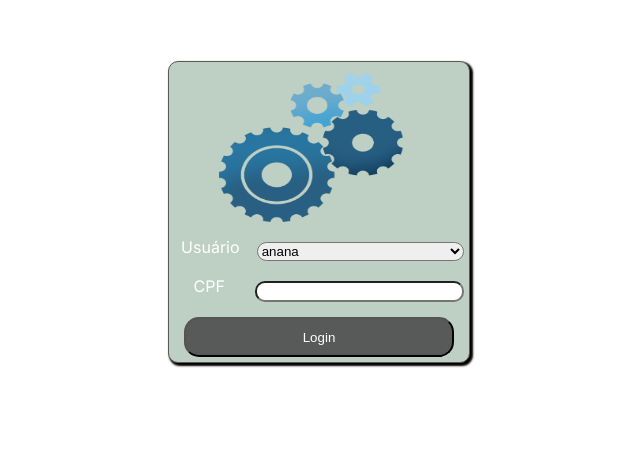
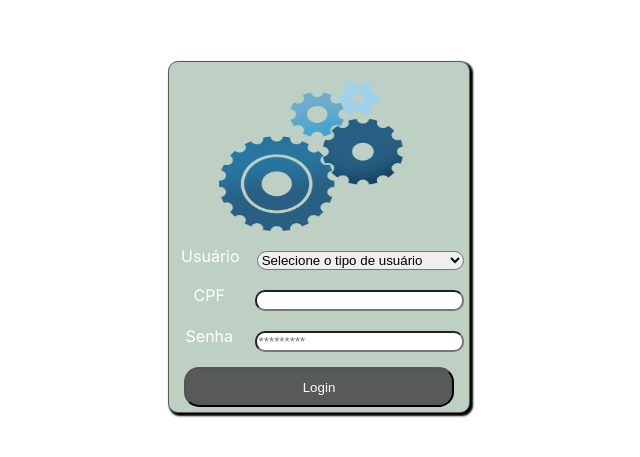
Before and after one commit to FELIPETERRIER/frontOficina, a Next.js app: page / in a window 1280 px wide. Shown: the part 139-596 px from the top of the page, without its empty margins (321-961 px from the left). Built offline with nearby package versions, Linux system fonts and the light colour scheme.

Commit message:
input senha

```diff
--- a/src/app/page.js
+++ b/src/app/page.js
@@ -9,6 +9,8 @@ import Gears from "../../public/images/gears.png"
 export default function Login() {
     const [user,setUser] = useState("");
     const[ident,setIdent] = useState("");
+    const[password,setPass] = useState("");
+
 
 
     const handleSubmit = () =>{
@@ -23,15 +25,22 @@ export default function Login() {
             </div>
             <div className={styles.users}>
                 <label>Usuário</label>
-                <select className={styles.input} type="text" onChange={(e) => setUser(e.target.value)}>
-                    <option>anana</option>
-                    <option>nana</option>
-                    <option>na</option>
+                <select className={styles.input} id="user" type="text" onChange={(e) => setUser(e.target.value)}>
+                    <option>Selecione o tipo de usuário</option>
+                    <option>Cliente</option>
+                    <option>Mecânico(a)</option>
+                    <option>Gerente</option>
+                    <option>Funileiro(a)</option>
+                    <option>Propietário(a)</option>
                 </select>
             </div>
             <div className={styles.identification}>
                 <label>CPF</label>
-                <InputMask className={styles.input}  onChange={(e)=> setIdent(e.target.value)} mask="999.999.999 - 99"  maskChar="_" required/>
+                <InputMask className={styles.input} id="cpf"  onChange={(e)=> setIdent(e.target.value)} mask="999.999.999 - 99"  maskChar="_" required/>
+            </div>
+            <div className={styles.password}>
+                <label>Senha</label>
+                <input type="password" id="password" className={styles.input}  onChange={(e)=> setPass(e.target.value)} placeholder="*********"required/>
             </div>
             <div className={styles.loginButton}>
                 <button onClick={handleSubmit}>Login</button>
--- a/src/styles/home.module.css
+++ b/src/styles/home.module.css
@@ -13,7 +13,7 @@
 .rectangle{
     background-color: #BECFC3;
     width: 300px;
-    height: 300px;
+    height: 350px;
     display: flex;
     flex-direction: column;
     justify-content:flex-end;
@@ -26,6 +26,7 @@
 
 .users,
 .identification,
+.password,
 .loginButton{
     display: flex;
     justify-content:center;
@@ -34,7 +35,8 @@
     margin: 5px auto;
 }
 .identification label,
-.users label{
+.users label,
+.password label{
     color: #ffffff;
     width: 40%;
     justify-content: left;
```
